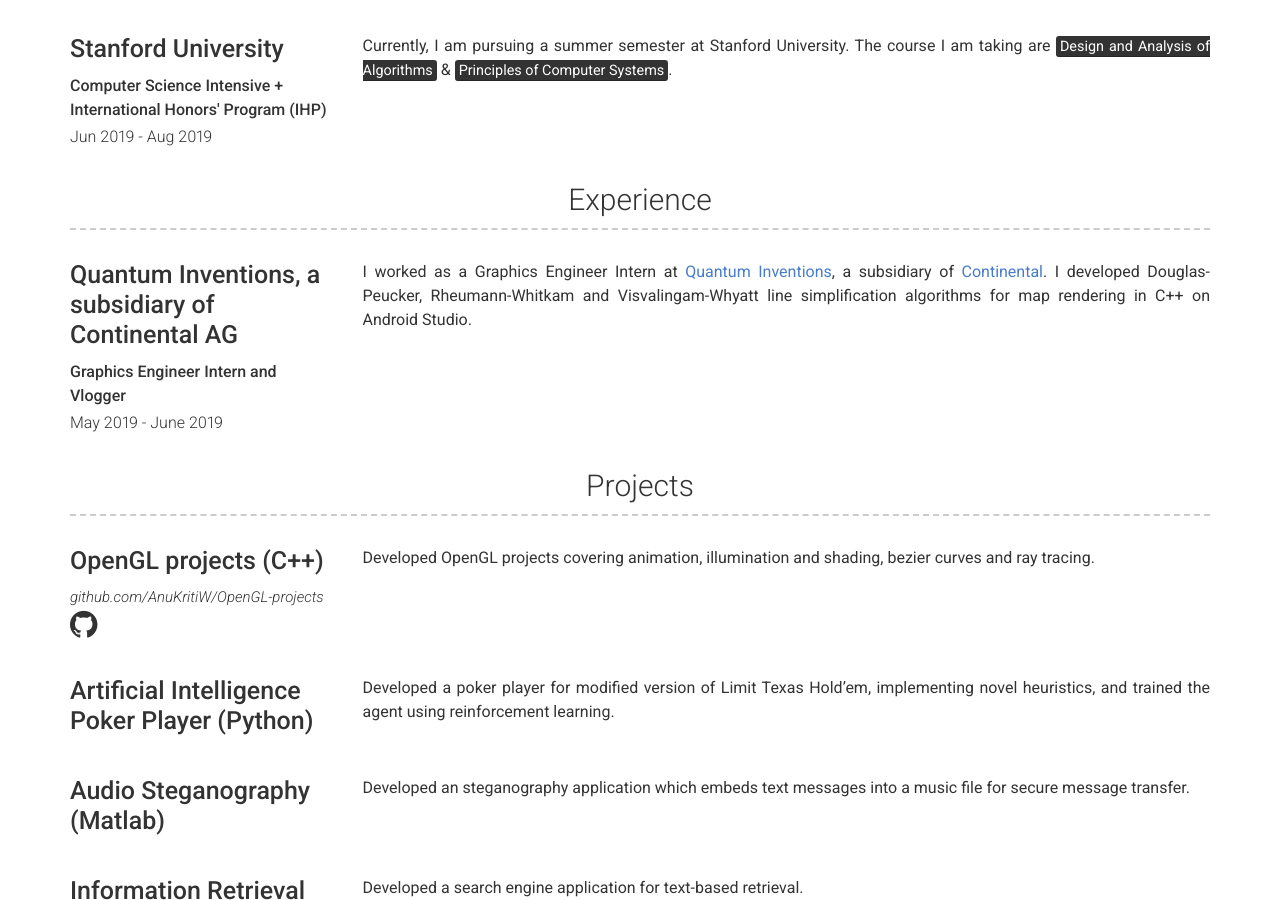
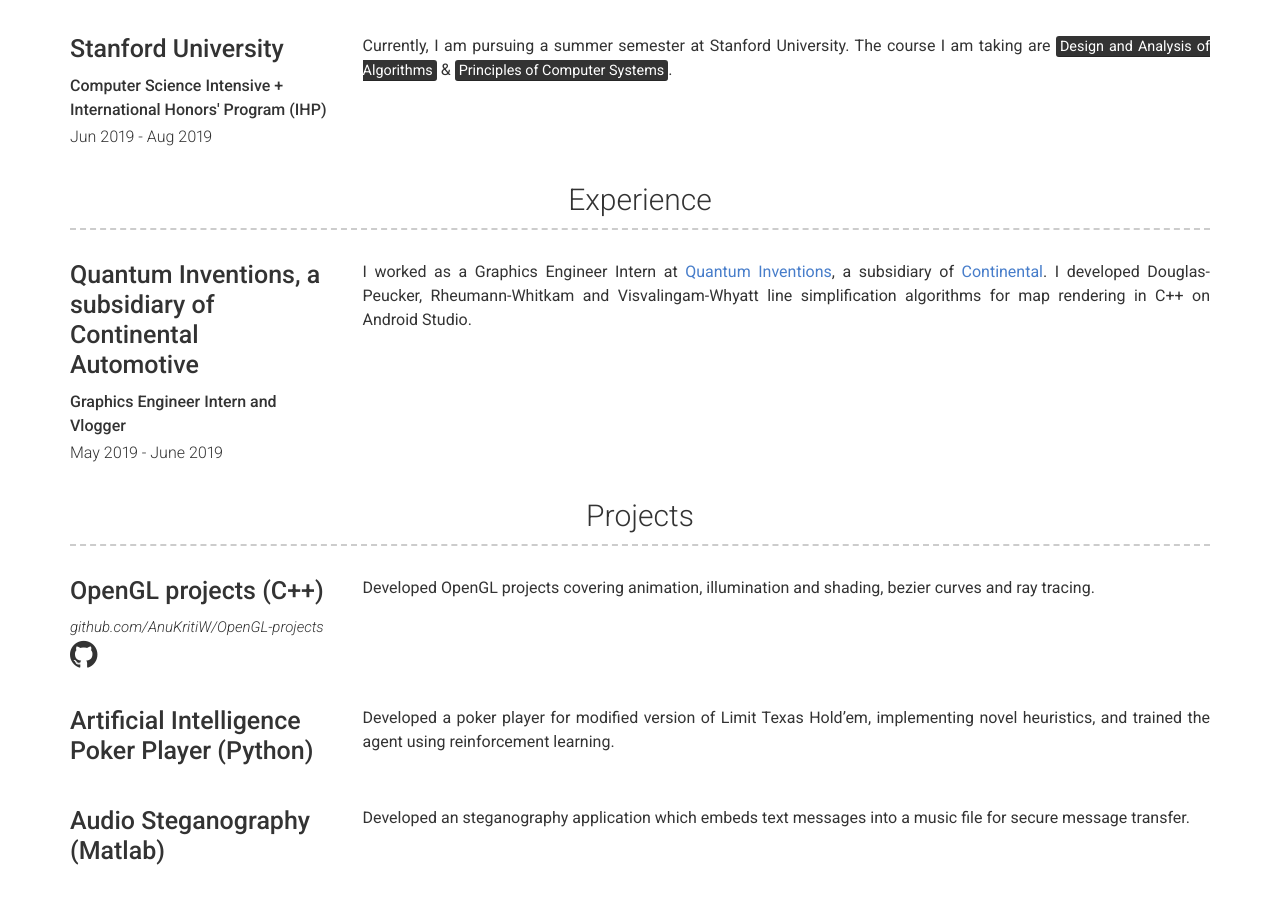
Before and after one commit to AnuKritiW/modern-resume-theme-site, a Jekyll site: the page built from index.md, in a window 1280 px wide and 900 px high, scrolled down 856 px. Built offline with Jekyll 4.4.1, drawn with Linux system fonts in a browser that asks for light colours.

Commit message:
Edit Experience.

```diff
--- a/_data/experience.yml
+++ b/_data/experience.yml
@@ -1,4 +1,4 @@
-- company: Quantum Inventions, a subsidiary of Continental AG
+- company: Quantum Inventions, a subsidiary of Continental Automotive
   # link: boringcompany.com
   job_title: Graphics Engineer Intern and Vlogger
   dates: May 2019 - June 2019
```
